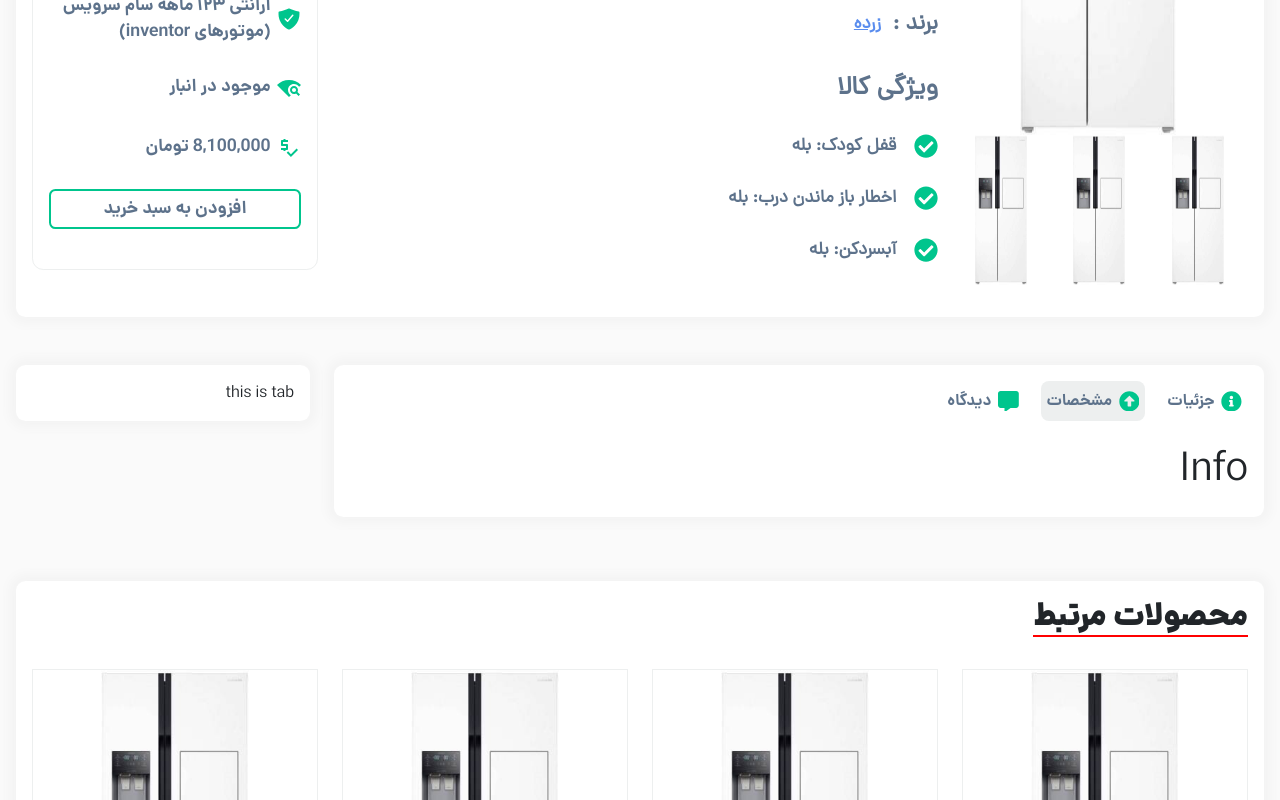
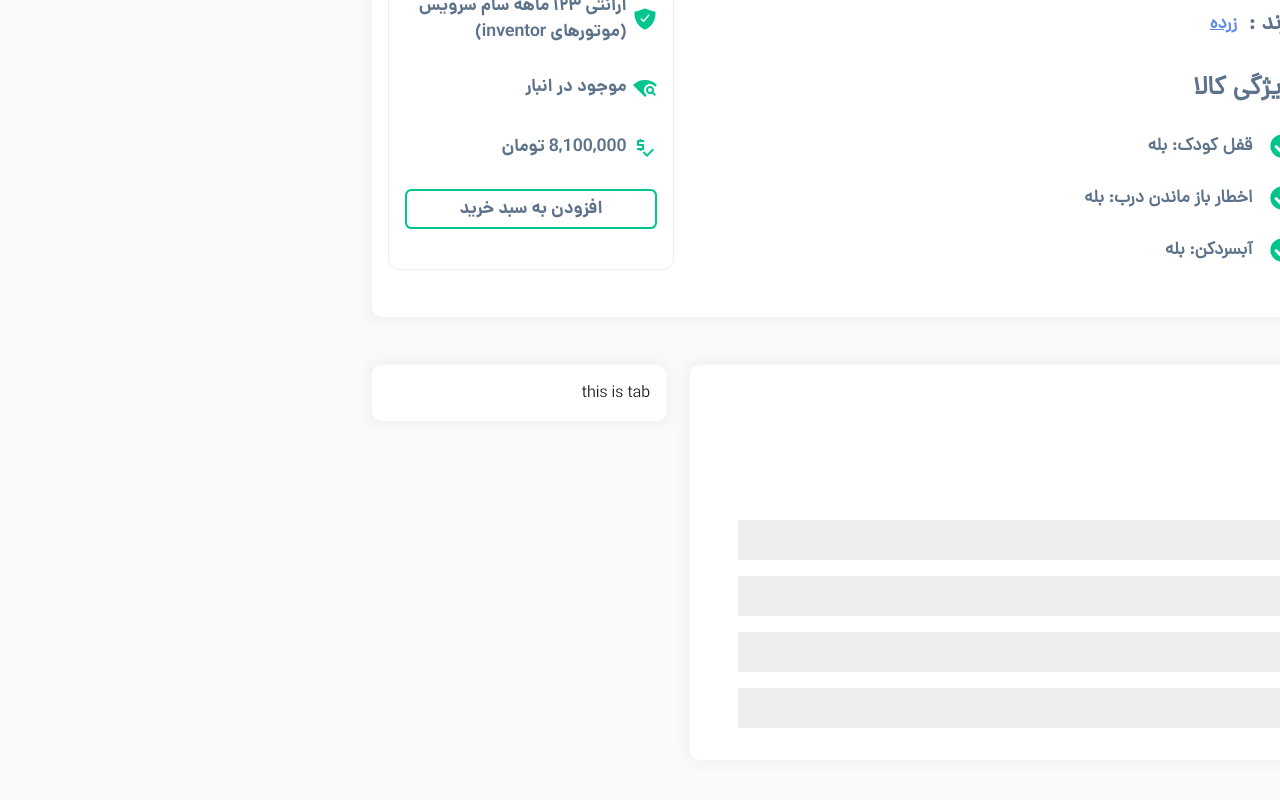
Before and after one commit to mohammadmehdidalvandii/bazar-shop, a Next.js app: page /Shop/1 in a window 1280 px wide. Both pictures are taken after a click on the button "مشخصات". Shown: the part 563-1363 px from the top of the page. Built offline with nearby package versions, Linux system fonts and the light colour scheme.

Commit message:
create section Specs for tab section to productDetails

```diff
--- /dev/null
+++ b/src/components/template/Shop/Specs/Specs.jsx
@@ -0,0 +1,38 @@
+import React from 'react';
+import style from './Specs.module.css';
+
+function Specs() {
+  return (
+    <section className={style.specs}>
+        <div className="row">
+            <div className="col-12">
+                <h5 className="tab_title">مشخصات فنی</h5>
+            </div>
+        </div>
+        <div className="row mt-3">
+            <div className="col-12">
+                <ul className={style.specs_items}>
+                    <li className={style.specs_item}>
+                        <span className={style.specs_item_title}>آبسرد کن</span>
+                        <span className={style.specs_item_text}>بله</span>
+                    </li>
+                    <li className={style.specs_item}>
+                        <span className={style.specs_item_title}>آبسرد کن</span>
+                        <span className={style.specs_item_text}>بله</span>
+                    </li>
+                    <li className={style.specs_item}>
+                        <span className={style.specs_item_title}>آبسرد کن</span>
+                        <span className={style.specs_item_text}>بله</span>
+                    </li>
+                    <li className={style.specs_item}>
+                        <span className={style.specs_item_title}>آبسرد کن</span>
+                        <span className={style.specs_item_text}>بله</span>
+                    </li>
+                </ul>
+            </div>
+        </div>
+    </section>
+  )
+}
+
+export default Specs
--- /dev/null
+++ b/src/components/template/Shop/Specs/Specs.module.css
@@ -0,0 +1,38 @@
+.specs{
+    display: block;
+    width: 100%;
+}
+.specs_items{
+    display: block;
+    width: 100%;
+}
+.specs_item{
+    display: flex;
+    align-items: center;
+    gap: 0.4rem;
+    margin-bottom: 1rem;
+}
+.specs_item_title{
+    display: flex;
+    align-items: center;
+    justify-content: center;
+    width: 140px;
+    height: 2.5rem;
+    background-color: var(--grayColor);
+    font-family: var(--danaBlack);
+    font-size: 1.3rem;
+    font-weight: bold;
+    color: var(--primary);
+}
+.specs_item_text{
+    display: flex;
+    align-items: center;
+    width: 100%;
+    height: 2.5rem;
+    padding-right: 0.4rem;
+    background-color: var(--grayColor);
+    font-family: var(--danaBold);
+    font-size: 1.1rem;
+    font-weight: 700;
+    color: var(--secondary);
+}
--- a/src/components/template/Shop/Tab/Tab.jsx
+++ b/src/components/template/Shop/Tab/Tab.jsx
@@ -4,6 +4,7 @@ import style from './Tab.module.css';
 import { FaInfoCircle , FaArrowAltCircleUp} from "react-icons/fa";
 import { FaMessage } from "react-icons/fa6";
 import Details from '../Details/Details';
+import Specs from '../Specs/Specs';
 
 
 function Tab() {
@@ -34,7 +35,7 @@ function Tab() {
         <div className="row mt-4">
             <div className="col-12">
                 {tabMenu === "details" && (<Details/>)}
-                {tabMenu === "info" && (<h1>Info</h1>)}
+                {tabMenu === "info" && (<Specs/>)}
                 {tabMenu === "comment" && (<h1>Comment</h1>)}
             </div>
         </div>
```
